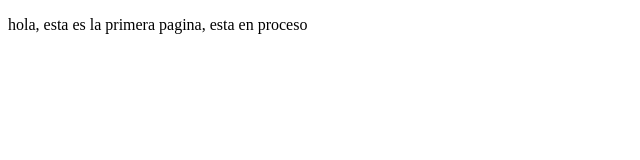
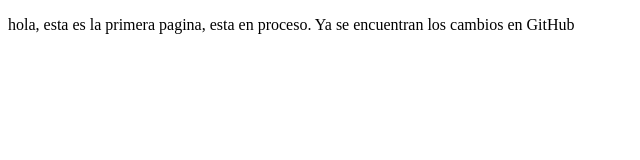
Before and after one commit to Lex0088/ProyectoDemoCursoPrework, a plain HTML site: page index.html in a window 1280 px wide. Shown: the whole page, without its empty margins (0-640 px from the left). Drawn offline with Linux system fonts and the light colour scheme.

Commit message:
cambios agregamos a GitHub

```diff
--- a/index.html
+++ b/index.html
@@ -7,6 +7,6 @@
     <title>hola mundo</title>
 </head>
 <body>
-    <p>hola, esta es la primera pagina, esta en proceso</p>
+    <p>hola, esta es la primera pagina, esta en proceso. Ya se encuentran los cambios en GitHub</p>
 </body>
 </html>
```
